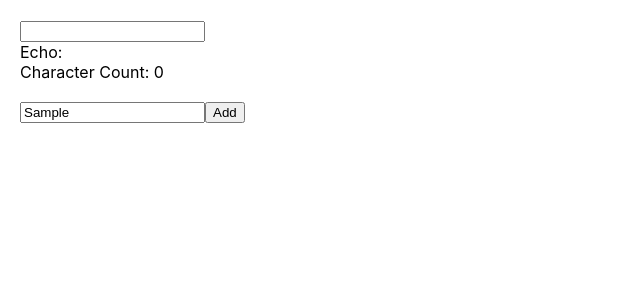
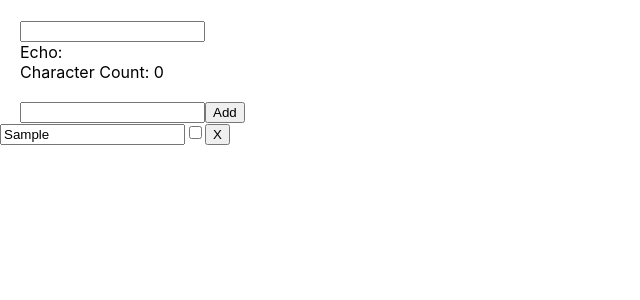
Before and after one commit to huynvn010193/recoil-doc, a React (Create React App) app: page / in a window 1280 px wide. Both pictures are taken after typing "Sample" into the empty fields and a click on the button "Add". Shown: the top 300 px of the page, without its empty margins (0-640 px from the left). Built offline with nearby package versions, Linux system fonts and the light colour scheme.

Commit message:
Pending todo list

```diff
--- a/package.json
+++ b/package.json
@@ -10,6 +10,7 @@
     "react-dom": "^17.0.2",
     "react-scripts": "4.0.3",
     "recoil": "^0.4.1",
+    "typescript": "^4.4.3",
     "web-vitals": "^1.0.1"
   },
   "scripts": {
--- a/src/App.js
+++ b/src/App.js
@@ -1,4 +1,3 @@
-import logo from "./logo.svg";
 import "./App.css";
 import {
   RecoilRoot,
--- a/src/TodoList.jsx
+++ b/src/TodoList.jsx
@@ -1,13 +1,20 @@
 import React, { useState } from "react";
-import { atom, useRecoilValue } from "recoil";
+import { atom, useRecoilValue, useSetRecoilState } from "recoil";
 
 const todoListState = atom({
   key: "todoListState",
   default: [],
 });
 
+let id = 0;
+function getId() {
+  return id++;
+}
+
 function TodoItemCreator() {
   const [inputValue, setInputValue] = useState("");
+  const setTodoList = useSetRecoilState(todoListState);
+
   const addItem = () => {
     setTodoList((oldTodoList) => [
       ...oldTodoList,
@@ -17,19 +24,25 @@ function TodoItemCreator() {
         isComplete: false,
       },
     ]);
+    setInputValue("");
   };
+
+  const onChange = ({target: {value}}) => {
+    setInputValue(value);
+  }
+
   return (
     <div>
-      <input type="text" style={{ marginLeft: "20px", marginTop: "20px" }} />
-      <button onClick={null}>Add</button>
+      <input type="text" value={inputValue} onChange={onChange} style={{ marginLeft: "20px", marginTop: "20px" }} />
+      <button onClick={addItem}>Add</button>
     </div>
   );
 }
 
-function TodoItem() {
+function TodoItem({item}) {
   return (
     <div>
-      <input type="text" />
+      <input type="text" value={item.text} />
       <input type="checkbox" />
       <button onClick={null}>X</button>
     </div>
@@ -38,16 +51,15 @@ function TodoItem() {
 
 const TodoList = (props) => {
   const todoList = useRecoilValue(todoListState);
+  console.log("🚀 ~ file: TodoList ~ todoList", todoList)
   return (
     <div>
       <TodoItemCreator />
       {todoList.map((todoItem) => (
-        <TodoItem />
+        <TodoItem item={todoItem}/>
       ))}
     </div>
   );
 };
 
-TodoList.propTypes = {};
-
 export default TodoList;
--- /dev/null
+++ b/src/react-app-env.d.ts
@@ -0,0 +1 @@
+/// <reference types="react-scripts" />
```
Also changed, not shown: tsconfig.json (added, +26 -0 lines), src/TodoItemCreator.tsx (deleted), 1 other file (tests, documents, lock files or other folders).
